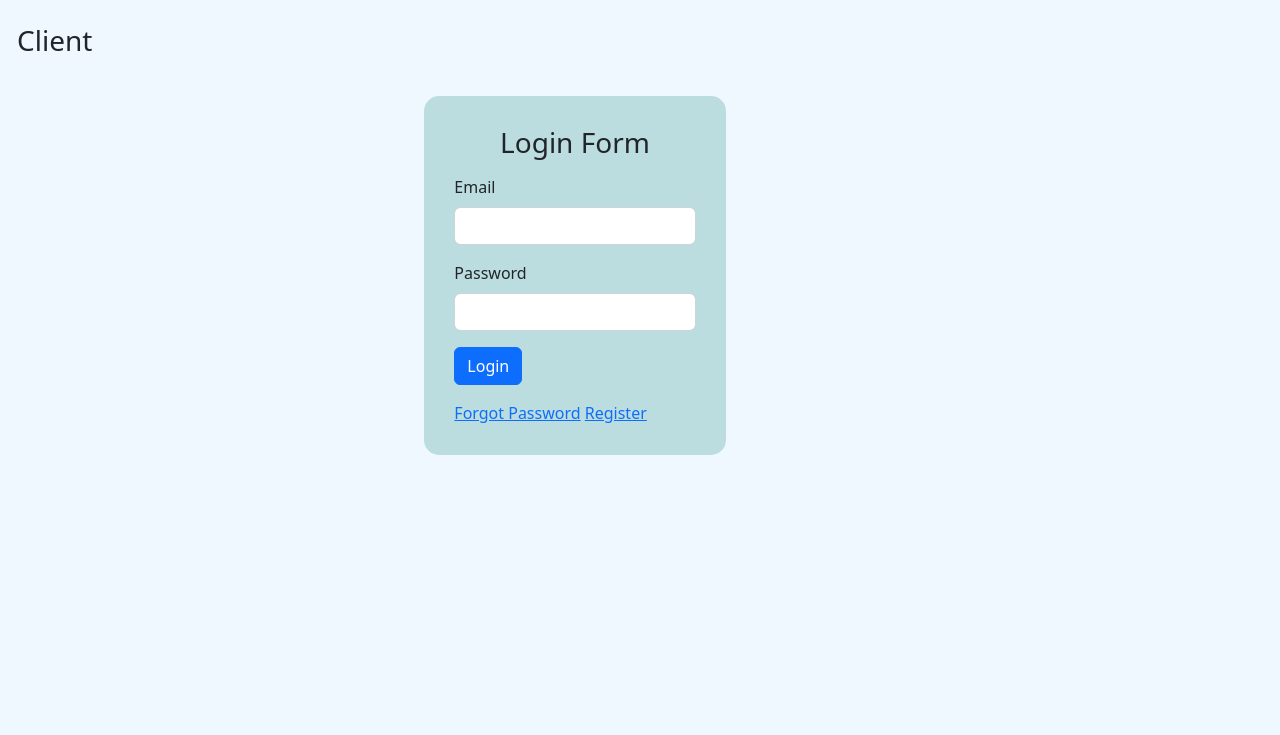
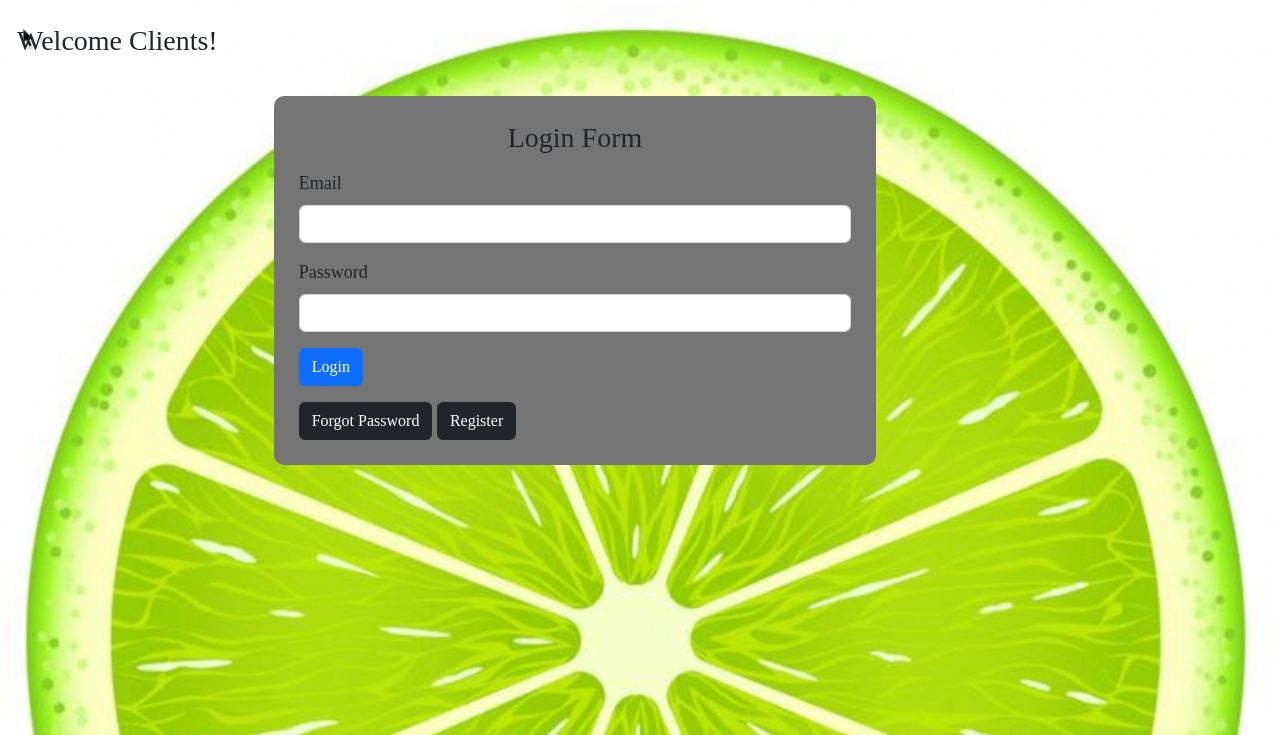
Before and after one commit to sdplatt/m1cro, a Flask app: page / in a window 1280 px wide. Shown: the top 735 px of the page. Run offline with Flask 3, Linux system fonts and the light colour scheme; data comes from the database, SQL or seed files in the repository; both versions use the stored data as it was after the commit.

Commit message:
various stylistic changes, hidden rejectCrit form, default

```diff
--- a/myProject/client/views.py
+++ b/myProject/client/views.py
@@ -97,7 +97,7 @@ def home():
                                             'text' : translationForm.text.data,
                                             'rejectCriteria':int(translationForm.rejectCriteria.data)}
         else:
-            status = Status('new')
+            status = Status('new') #status starts at new
             db.session.add(status)
             db.session.commit()
             translation = Translation(client_id=current_user.id,
@@ -163,8 +163,8 @@ def home():
             '''
             mail.send(msg)
         else:
-            """else call bot, just one so far"""
-            bot = Bot.query.get(1)
+            """else call bot, Can tis be farmed out"""
+            bot = Bot.query.get(1) #1 DB
             l_to = my_translation['language_to']
             api_lto = "en" if l_to=='english' else "ru" if l_to=='russian' else "de"
             obj = {'l_to':api_lto,'text':my_translation['text']}
--- a/myProject/forms.py
+++ b/myProject/forms.py
@@ -1,7 +1,9 @@
 from flask_wtf import FlaskForm
-from wtforms import StringField,PasswordField,SubmitField,ValidationError,SelectField,RadioField,TextAreaField,IntegerField,DecimalField
+from wtforms import StringField,PasswordField,SubmitField,ValidationError,SelectField,RadioField,TextAreaField,IntegerField,DecimalField,DateTimeField
 from wtforms.validators import DataRequired,Email,EqualTo
 from myProject.models import Client,Translator
+from datetime import datetime
+import pytz
 
 def check_email_client(form, field):
     if Client.query.filter_by(email=field.data).first():
@@ -39,11 +41,16 @@ class ChangePassForm(FlaskForm):
     submit = SubmitField('Register')
 
 class TranslationForm(FlaskForm):
-    language_from = SelectField("From",choices=[('english','English'),('german','German'),("russian","Russian")],validators=[DataRequired()])
-    language_to = SelectField("To",choices=[('english','English'),('german','German'),("russian","Russian")],validators=[DataRequired(),languageNotEqualTo])
-    deadline = RadioField("Deadline",choices=[(1,"30 minutes"),(2,"60 minutes"),(3,"90 minutes"),(4,"120 minutes")],validators=[DataRequired()])
-    rejectCriteria = RadioField('Reject Criteria',choices=[(1,"Reject"),(2,"50% Discount"),(3,"No Action")],validators=[DataRequired()])
-    text = TextAreaField("Text for translation",validators=[DataRequired()])
+    berlin_tz = pytz.timezone("Europe/Berlin")
+    time_now  = datetime.now(berlin_tz).strftime("%d %M %Y %H:%M")
+    possibleDeadlines = [30,60,90,240]
+    deadlineChoices = list(map(lambda x: str(x)+ " minutes from your Submit", possibleDeadlines))
+
+    language_from = SelectField("From",choices=[('english','English'),('german','German'),("russian","Russian")],default="german", validators=[DataRequired()])
+    language_to = SelectField("To",choices=[('english','English'),('german','German'),("russian","Russian")],default="english", validators=[DataRequired(),languageNotEqualTo])
+    deadline = RadioField("Deadline",choices=deadlineChoices,validators=[DataRequired()])
+    rejectCriteria = RadioField('Reject Criteria',choices=[(1,"Reject"),(2,"50% Discount"),(3,"No Action")],default=1, validators=[DataRequired()])
+    text = TextAreaField("Source text",validators=[DataRequired()])
     submit = SubmitField('editPrice')
 
 class GetPriceForm(FlaskForm):
--- a/myProject/templates/base.html
+++ b/myProject/templates/base.html
@@ -4,12 +4,22 @@
     <meta charset="UTF-8">
     <meta http-equiv="X-UA-Compatible" content="IE=edge">
     <meta name="viewport" content="width=device-width, initial-scale=1.0">
-    <title>Document</title>
+    <title>The Site</title>
     <link rel="stylesheet" href="https://cdn.jsdelivr.net/npm/bootstrap@5.2.3/dist/css/bootstrap.min.css">
     <style>
         body{
-            background-color: aliceblue;
+            background-color: #BDBDBD;
+            font-family: "Playfair Display";
+            font-size: 18px;
+            background-image: url('static/lime.png');
+            background-size: cover;
+            background-repeat: no-repeat;
         }
+
+
+     a:visited {
+            color: #9C27B0;
+    }
     </style>
 </head>
 <body>
--- a/myProject/templates/client.html
+++ b/myProject/templates/client.html
@@ -7,13 +7,14 @@
         justify-content: space-around;
         width: 90%;
         margin: auto;
+
     }
     .register-form,.login-form{
-        width: 30%;
-        background-color: rgb(188, 221, 223);
-        padding: 30px;
+        width: 60%;
+        background-color: #757575; /* rgb(188, 221, 223); */
+        padding: 25px;
         margin: 30px auto;
-        border-radius: 15px;
+        border-radius: 10px;
     }
     .table{
         background-color: rgb(188, 221, 223)
@@ -26,7 +27,7 @@
 </style>
 {% if session['user'] != 'client' %}
 <div class="container">
-    <h3>Client </h3>
+    <h3>Welcome Clients! </h3>
     <!-- <a href="/translator" class="text-center" target="_blank">I am a translator</a> -->
     {% if session['page'] == 'forgot' %}
     <div class="register-form">
@@ -108,8 +109,8 @@
                 </p>
                 {{loginForm.submit(class='btn btn-primary mb-3')}}
             </form>
-            <a href="/forgot">Forgot Password</a>
-            <a href="/register">Register</a>
+            <a class="btn btn-dark" href="/forgot">Forgot Password</a>
+            <a class="btn btn-dark" href="/register">Register</a>
         </div>
         {%endif%}
     </div>
@@ -186,14 +190,33 @@
         margin-block-start:0.4rem ;
         margin-block-end:0.4rem ;
     }
+    .form.control {
+    background-color: #757575;
+    }
+
+    #create-translation input[type=text] {
+    padding: 10px;
+    border-radius: 5px;
+    border: 1px blue;
+    }
+
+    .gray50 {
+    background-color: #757575;
+    }
+
+
 </style>
-<p style="text-align: center;">Hello Guten Tag Здравствуйте ....! </p>
-<div style="display: grid; justify-content: end;">
-<a href="/logout" class="ms-4">LOGOUT</a>
+
+
+<div style="text-align:right">
+<a style="display: inline;" href="#" class="btn btn-light">TOGGLE LANGUAGE</a>
+<a style="display: inline;" href="/logout" class="btn btn-primary">LOGOUT</a>
 </div>
 <div class="translations my-4">
     <div class="all-translations">
-        <div class="all-heading py-2"><h4 class="text-center">All Translations</h4><a href="/create-translation" class="text-dark new-btn">Create New</a></div>
+        <div class="all-heading py-2">
+        <p class="text-center"><a href="/create-translation" class="btn btn-outline-dark">New request</a>
+        </p></div>
         {% for translation in translations[::-1] %}
         <a href="{{url_for('client.show_translation',id=translation.id)}}" class="text-decoration-none text-black">
             <div class="translation px-4 py-3">
@@ -252,8 +276,16 @@
                 <p>Rating: {{session['trans-page'].rating}}</p>
                 {%endif%}
                 </div>
-                <p><span style="color:blue"> If you need to proofread it why not try our other service? <a href='#'> link </a></span></p>
-                <p><span style="color:blue"> Problem with the translation? Before submitting talk to a member of our team here link</span></p>
+                <br />
+                <div class="card gray50">
+                    <div class="card-body">
+                    <h5 class="card-title">Need a second look?</h5>
+                    <p> why not try our other service?</p>
+                    <a href="#" class="btn btn-primary">Link</a>
+                    <p>or email us at office@test.com</p>
+                    </div>
+                </div>
+
             {%endif%}
         </div>
         {%else%}
--- a/myProject/translator/views.py
+++ b/myProject/translator/views.py
@@ -180,10 +180,14 @@ def change(id):
 @translator.route('/accept-page/<translationId>',methods=['GET','POST'])
 def accept_page(translationId):
     translation = Translation.query.get(translationId)
+    time_diff = translation.deadline_time - datetime.now(timezone('CET'))
+    # deadline_in_minutes = str(time_diff.total_seconds() / 60)
+    # deadline_in_minutes = datetime.now(timezone('CET'))
     if(translation.translatorId):
         return "Sorry! The translation has already been allotted"
     else:
         session['translation'] = {"id":translation.id,"language_from":translation.language_from,"language_to":translation.language_to,'price':translation.price,"deadline":translation.deadline_time,"text":translation.text}
+        # session['translation'].append({"deadline_in_minutes": deadline_in_minutes})
         session['translator_page'] = 'accept'
         return redirect(url_for('translator.home'))
 
```
Also changed, not shown: other parts of myProject/templates/client.html (+15 -14 lines), apiIN.json (added, +27 -0 lines), myProject/models.py (+16 -3 lines), myProject/templates/translator.html (+5 -5 lines), myProject/data.sqlite, myProject/static/lime.jpg (added), myProject/static/lime.png (added), 6 other files.
